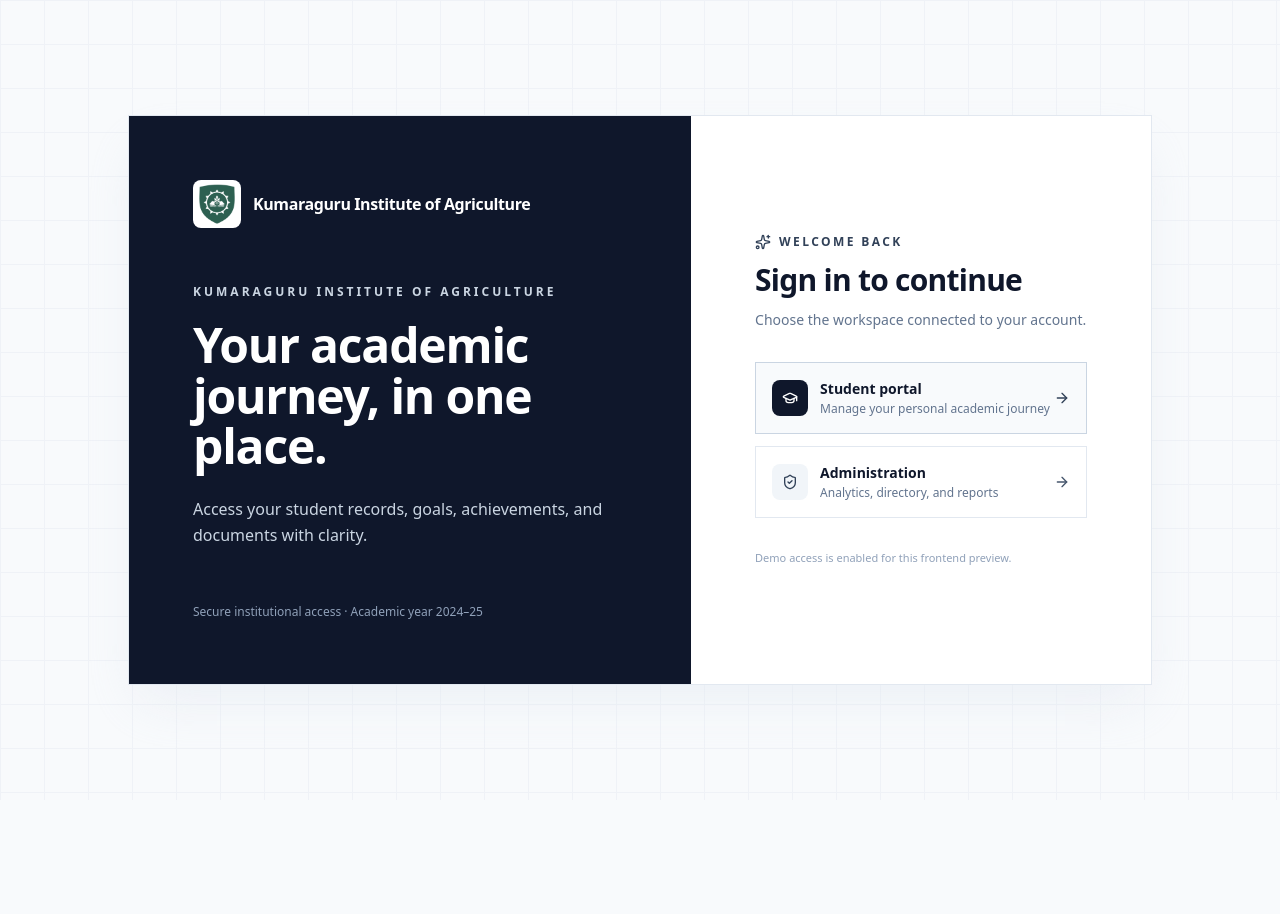
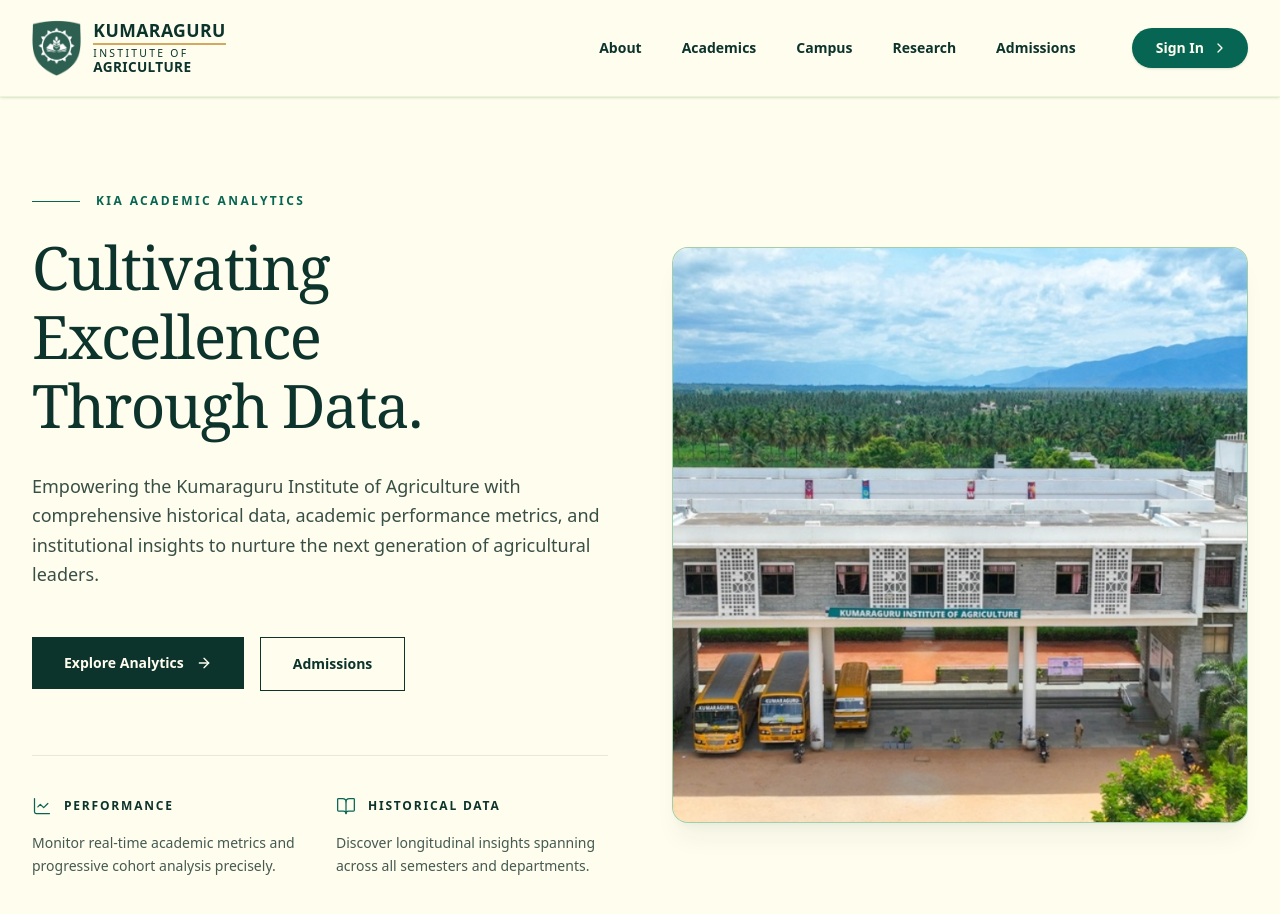
Before and after one commit to KIADashboard/kia-student-analytics-dashboard, a React (Vite) app: page / in a window 1280 px wide. Shown: the top 914 px of the page. Before the commit the page ends 800 px from the top, so only its background shows below. Built offline with nearby package versions, Linux system fonts and the light colour scheme.

Commit message:
Add campus photo asset and update landing components

```diff
--- a/src/App.tsx
+++ b/src/App.tsx
@@ -8,6 +8,7 @@
 import { SettingsView } from './components/SettingsView';
 import { Toast } from './components/Toast';
 import { LoginView } from './components/LoginView';
+import { LandingPage } from './components/landing/LandingPage';
 import { StudentPortal } from './components/StudentPortal';
 import { MOCK_STUDENTS } from './data/mockStudents';
 import { Student, ActiveTab, GlobalFilterState, UserRole } from './types';
@@ -331,7 +332,11 @@
   };
 
   if (!role) {
-    return <LoginView onLogin={setRole} />;
+    const showLogin = false; // TODO: Connect later through the Sign In action
+    if (showLogin) {
+      return <LoginView onLogin={setRole} />;
+    }
+    return <LandingPage />;
   }
 
   if (role === 'student') {
--- /dev/null
+++ b/src/components/landing/HeroSection.tsx
@@ -0,0 +1,86 @@
+import React from 'react';
+import { ArrowRight, BookOpen, LineChart } from 'lucide-react';
+
+export const HeroSection: React.FC = () => {
+  return (
+    <section className="relative w-full bg-[#FFFDEE] py-16 lg:py-24">
+      <div className="max-w-7xl mx-auto px-4 sm:px-6 lg:px-8">
+        <div className="flex flex-col lg:flex-row items-center gap-12 lg:gap-16">
+
+          {/* Left Content Area (Editorial & Typography Focus) */}
+          <div className="flex-1 w-full flex flex-col justify-center z-10">
+
+            <div className="mb-6 flex items-center gap-4">
+              <div className="w-12 h-px bg-[#076653]"></div>
+              <span className="text-[#076653] font-semibold tracking-[0.2em] text-xs uppercase">
+                KIA Academic Analytics
+              </span>
+            </div>
+
+            <h1 className="text-4xl sm:text-5xl lg:text-6xl font-serif text-[#0C342C] leading-[1.15] tracking-tight mb-8">
+              Cultivating Excellence <br className="hidden lg:block" />
+              Through Data.
+            </h1>
+
+            <p className="text-lg text-[#06231D]/80 leading-relaxed max-w-xl mb-12 font-light">
+              Empowering the Kumaraguru Institute of Agriculture with comprehensive historical data, academic performance metrics, and institutional insights to nurture the next generation of agricultural leaders.
+            </p>
+
+            <div className="flex flex-col sm:flex-row items-start gap-4">
+              <a
+                href="#platform"
+                className="inline-flex items-center justify-center px-8 py-4 text-sm font-bold text-[#FFFDEE] bg-[#0C342C] hover:bg-[#076653] transition-colors rounded-none focus:outline-none focus:ring-2 focus:ring-offset-2 focus:ring-offset-[#FFFDEE] focus:ring-[#076653]"
+              >
+                Explore Analytics
+                <ArrowRight className="ml-3 h-4 w-4" />
+              </a>
+
+              <a
+                href="#admissions"
+                className="inline-flex items-center justify-center px-8 py-4 text-sm font-bold text-[#0C342C] bg-transparent border border-[#0C342C] hover:bg-[#E2FBCE] transition-colors rounded-none focus:outline-none focus:ring-2 focus:ring-offset-2 focus:ring-offset-[#FFFDEE] focus:ring-[#0C342C]"
+              >
+                Admissions
+              </a>
+            </div>
+
+            <div className="mt-16 grid grid-cols-1 sm:grid-cols-2 gap-8 border-t border-[#0C342C]/10 pt-10">
+              <div>
+                <div className="flex items-center gap-3 text-[#076653] mb-4">
+                  <LineChart className="w-5 h-5 stroke-[1.5]" />
+                  <h3 className="font-semibold text-xs uppercase tracking-[0.15em] text-[#0C342C]">Performance</h3>
+                </div>
+                <p className="text-[#06231D]/75 text-sm leading-relaxed font-light">
+                  Monitor real-time academic metrics and progressive cohort analysis precisely.
+                </p>
+              </div>
+              <div>
+                <div className="flex items-center gap-3 text-[#076653] mb-4">
+                  <BookOpen className="w-5 h-5 stroke-[1.5]" />
+                  <h3 className="font-semibold text-xs uppercase tracking-[0.15em] text-[#0C342C]">Historical Data</h3>
+                </div>
+                <p className="text-[#06231D]/75 text-sm leading-relaxed font-light">
+                  Discover longitudinal insights spanning across all semesters and departments.
+                </p>
+              </div>
+            </div>
+
+          </div>
+
+          {/* Right Image Area (Structured Asset Container) */}
+          <div className="flex-1 w-full relative">
+            <div className="relative aspect-[4/3] lg:aspect-square w-full rounded-2xl overflow-hidden border border-[#076653]/30 shadow-xl shadow-[#0C342C]/5 bg-[#E2FBCE]">
+              <img
+                src="/kia-campus.jpg"
+                alt="Kumaraguru Institute of Agriculture Campus"
+                className="w-full h-full object-cover object-center"
+              />
+            </div>
+            {/* Subtle decorative offset border to reinforce agricultural identity layout */}
+            <div className="absolute -z-10 -bottom-5 -right-5 w-full h-full rounded-2xl border border-[#076653]/15 bg-[#FFFDEE]"></div>
+          </div>
+
+        </div>
+      </div>
+    </section>
+  );
+};
--- /dev/null
+++ b/src/components/landing/LandingPage.tsx
@@ -0,0 +1,12 @@
+import React from 'react';
+import { Navbar } from './Navbar';
+import { HeroSection } from './HeroSection';
+
+export const LandingPage: React.FC = () => {
+  return (
+    <div className="min-h-screen bg-[#FFFDEE]">
+      <Navbar />
+      <HeroSection />
+    </div>
+  );
+};
--- /dev/null
+++ b/src/components/landing/Navbar.tsx
@@ -0,0 +1,111 @@
+import React, { useState } from 'react';
+import { Menu, X, ChevronRight } from 'lucide-react';
+import { InstitutionLogo } from '../InstitutionLogo';
+
+export const Navbar: React.FC = () => {
+  const [isMobileMenuOpen, setIsMobileMenuOpen] = useState(false);
+
+  const navLinks = [
+    { name: 'About', href: '#about' },
+    { name: 'Academics', href: '#academics' },
+    { name: 'Campus', href: '#campus' },
+    { name: 'Research', href: '#research' },
+    { name: 'Admissions', href: '#admissions' },
+  ];
+
+  return (
+    <nav className="sticky top-0 z-50 w-full border-b border-[#E2FBCE] bg-[#FFFDEE] shadow-sm">
+      <div className="max-w-7xl mx-auto px-4 sm:px-6 lg:px-8">
+        <div className="flex justify-between items-center h-24">
+          {/* Logo */}
+          <div className="flex-shrink-0 flex items-center">
+            <a href="#" className="flex items-center gap-3">
+              <InstitutionLogo className="h-14 w-auto" />
+              <div className="flex flex-col justify-center">
+                <span className="text-[#0C342C] font-bold text-[1.1rem] tracking-wide leading-none uppercase">
+                  Kumaraguru
+                </span>
+                <div className="h-[2px] w-full bg-[#c8953e] my-[3px] opacity-80"></div>
+                <span className="text-[#0C342C] font-medium text-[0.65rem] tracking-[0.22em] leading-none uppercase mb-[2px]">
+                  Institute of
+                </span>
+                <span className="text-[#0C342C] font-bold text-[0.85rem] tracking-wide leading-none uppercase">
+                  Agriculture
+                </span>
+              </div>
+            </a>
+          </div>
+
+          {/* Desktop Menu */}
+          <div className="hidden md:flex items-center space-x-8">
+            <div className="flex space-x-6">
+              {navLinks.map((link) => (
+                <a
+                  key={link.name}
+                  href={link.href}
+                  className="text-[#0C342C] hover:text-[#076653] px-2 py-2 text-sm font-semibold transition-colors relative group"
+                >
+                  {link.name}
+                  <span className="absolute bottom-0 left-0 w-0 h-0.5 bg-[#E3EF26] transition-all group-hover:w-full"></span>
+                </a>
+              ))}
+            </div>
+
+            {/* Sign In Button */}
+            <div className="flex items-center ml-4">
+              <a
+                href="#signin"
+                className="inline-flex items-center justify-center px-6 py-2.5 rounded-full shadow-sm text-sm font-bold text-[#FFFDEE] bg-[#076653] hover:bg-[#06231D] hover:shadow-md transition-all duration-300 focus:outline-none focus:ring-2 focus:ring-offset-2 focus:ring-[#076653]"
+              >
+                Sign In
+                <ChevronRight className="ml-2 -mr-1 h-4 w-4" />
+              </a>
+            </div>
+          </div>
+
+          {/* Mobile menu button */}
+          <div className="flex items-center md:hidden">
+            <button
+              onClick={() => setIsMobileMenuOpen(!isMobileMenuOpen)}
+              className="inline-flex items-center justify-center p-2 rounded-md text-[#0C342C] hover:text-[#076653] hover:bg-[#E2FBCE] focus:outline-none transition-colors"
+              aria-expanded={isMobileMenuOpen}
+            >
+              <span className="sr-only">Open main menu</span>
+              {isMobileMenuOpen ? (
+                <X className="block h-7 w-7" aria-hidden="true" />
+              ) : (
+                <Menu className="block h-7 w-7" aria-hidden="true" />
+              )}
+            </button>
+          </div>
+        </div>
+      </div>
+
+      {/* Mobile Menu */}
+      <div
+        className={`md:hidden overflow-hidden transition-all duration-300 ease-in-out bg-[#FFFDEE] ${isMobileMenuOpen ? 'max-h-96 border-b border-[#E2FBCE] opacity-100' : 'max-h-0 opacity-0'
+          }`}
+      >
+        <div className="px-4 pt-2 pb-6 space-y-2 sm:px-6">
+          {navLinks.map((link) => (
+            <a
+              key={link.name}
+              href={link.href}
+              className="block px-4 py-3 rounded-md text-base font-semibold text-[#0C342C] hover:text-[#076653] hover:bg-[#E2FBCE] transition-colors"
+            >
+              {link.name}
+            </a>
+          ))}
+          <div className="mt-6 px-4">
+            <a
+              href="#signin"
+              className="flex w-full items-center justify-center px-4 py-3 rounded-md shadow-sm text-base font-bold text-[#FFFDEE] bg-[#076653] hover:bg-[#06231D] transition-colors"
+            >
+              Sign In
+            </a>
+          </div>
+        </div>
+      </div>
+    </nav>
+  );
+};
```
Also changed, not shown: public/kia-campus.jpg (added).
